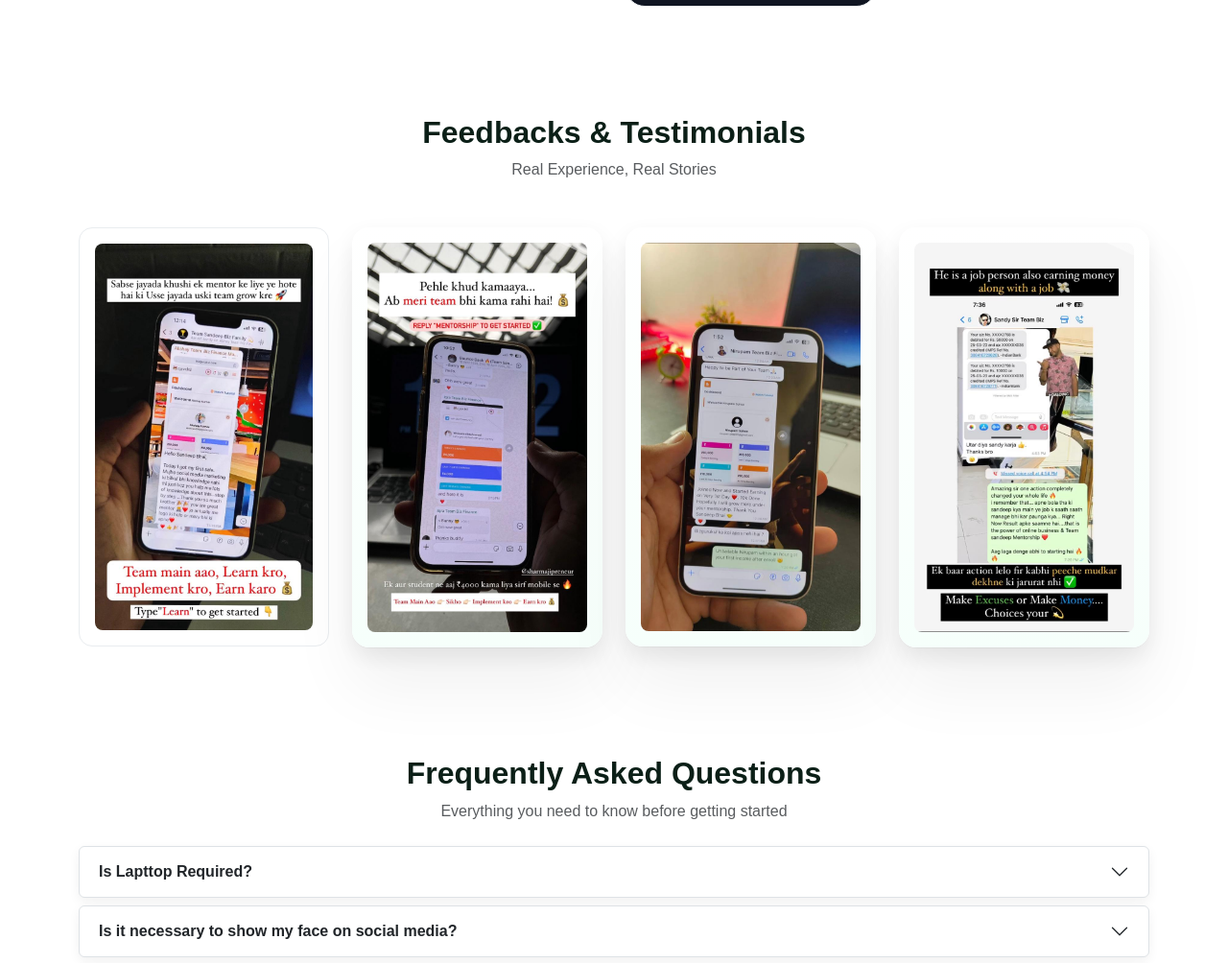
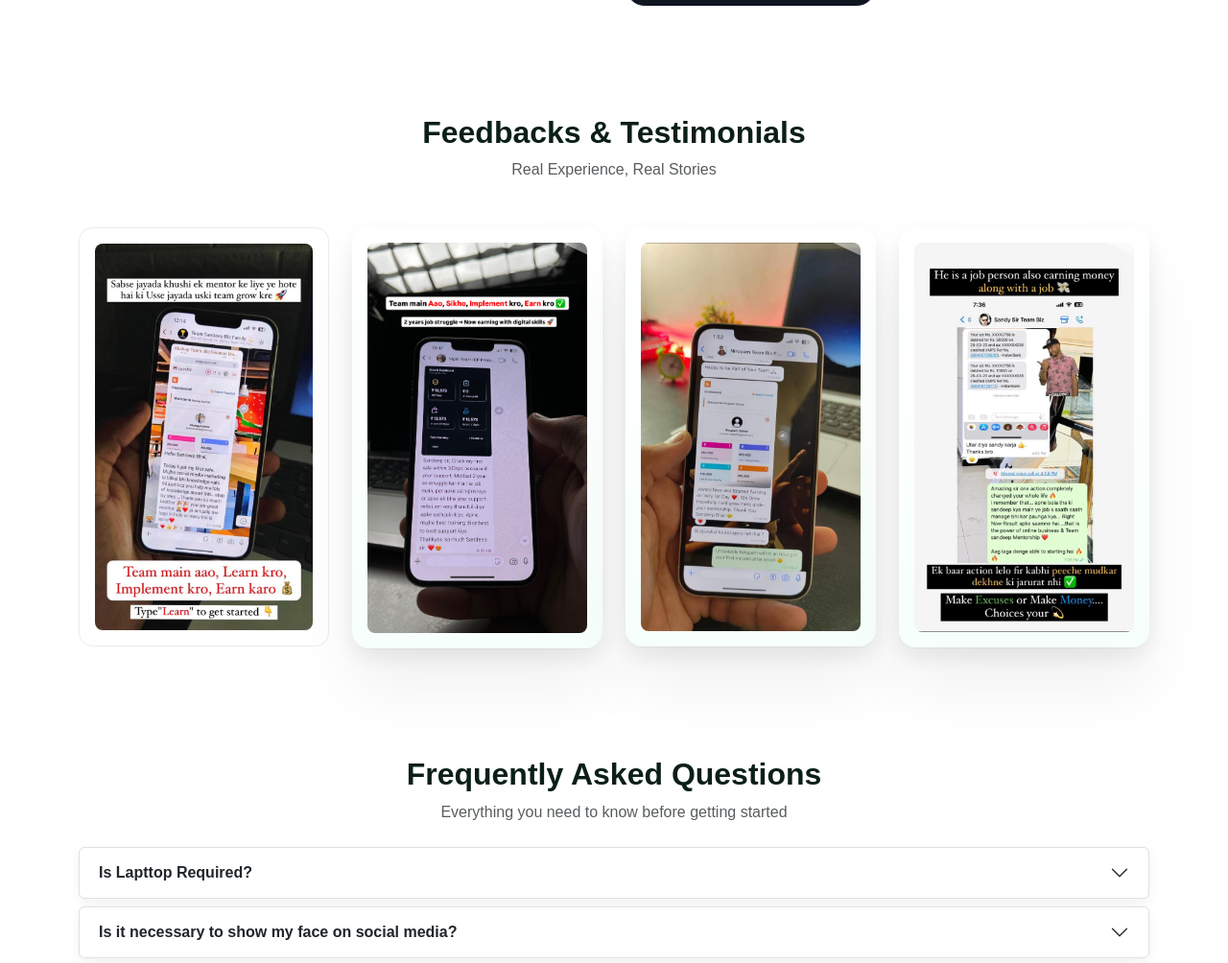
Before and after one commit to sharmajipreneur/sharmaji, a plain HTML site: page index.html in a window 1280 px wide. Shown: the part 2816-3820 px from the top of the page at 96% size. Drawn offline with nearby package versions, Linux system fonts and the light colour scheme.

Commit message:
Update index.html

```diff
--- a/index.html
+++ b/index.html
@@ -616,7 +616,7 @@
         <div class="col-lg-3">
           <div class="card-3d tilt u-neon text-center p-3">
             <div class="shine"></div>
-            <img src="images/2.jpeg" alt="3D Soft Design" class="img-fluid rounded-3">
+            <img src="images/feedback.JPG" alt="3D Soft Design" class="img-fluid rounded-3">
           </div>
         </div>
 
```
